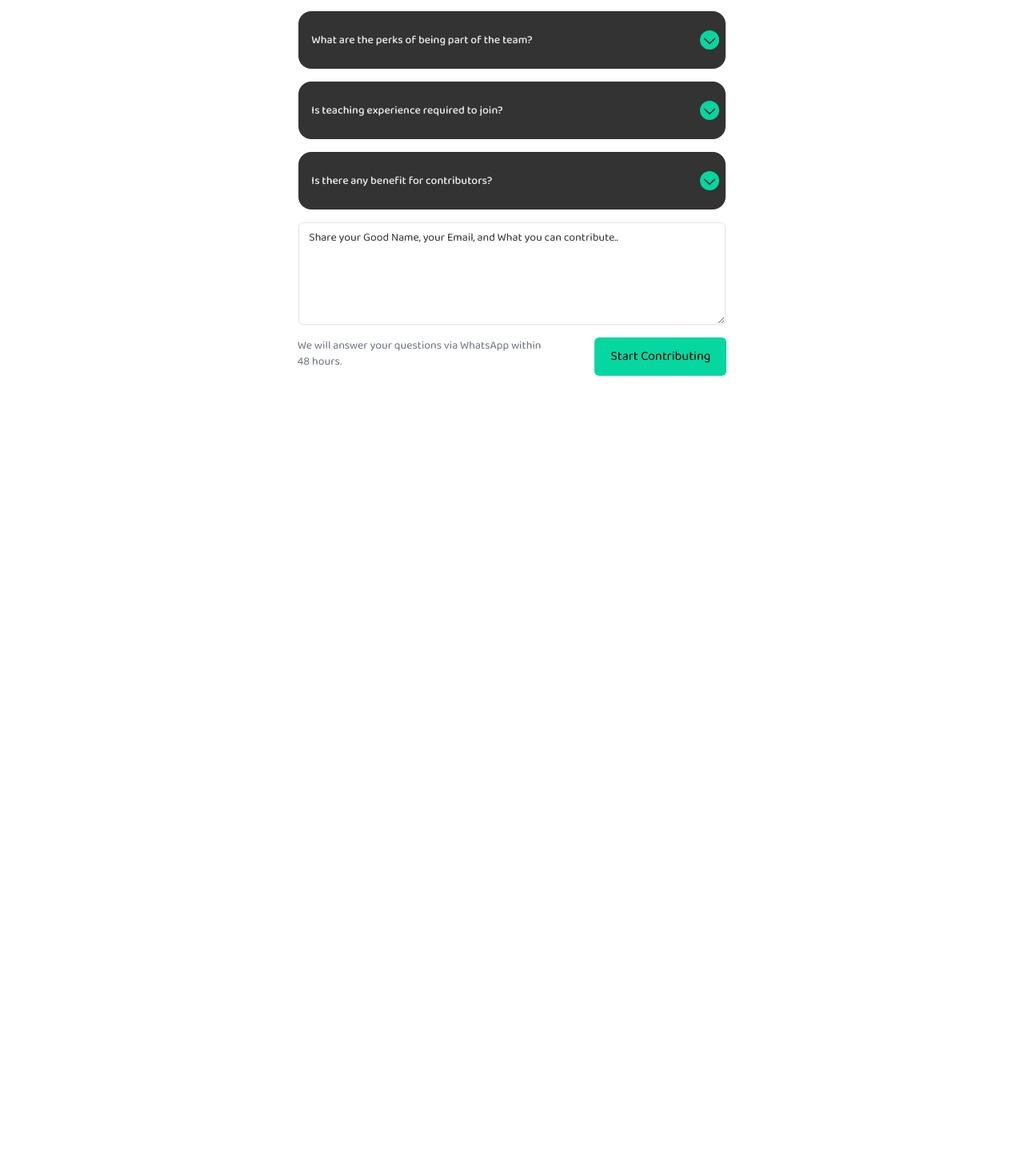
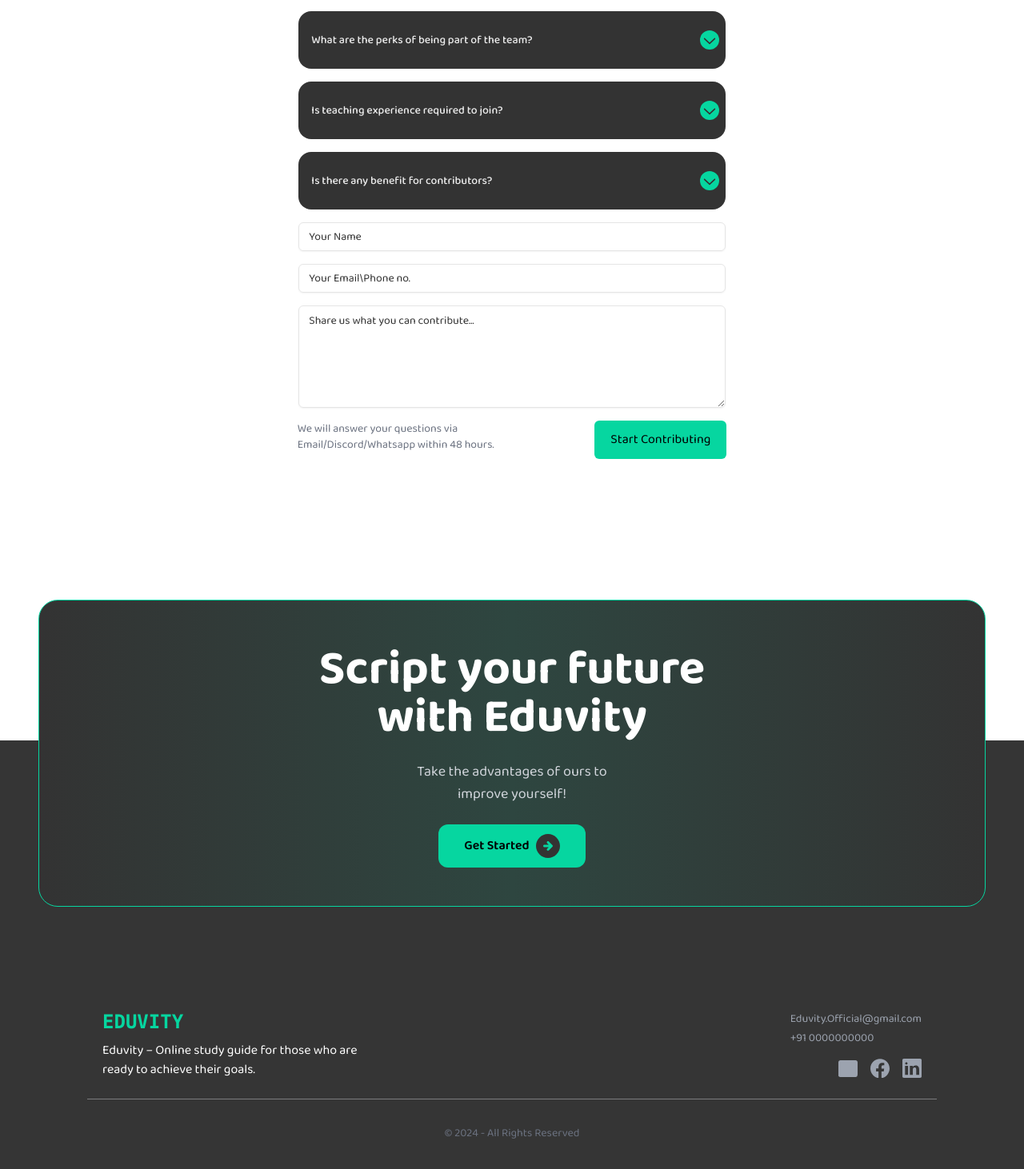
Before and after one commit to Letscodez/EduViti, a Next.js app: page / in a window 1280 px wide. Shown: the part 3692-5154 px from the top of the page at 80% size. Before the commit the page ends 4354 px from the top, so only its background shows below. Built offline with nearby package versions, Linux system fonts and the light colour scheme.

Commit message:
Co-authored-by: letscodez17@gmail.com <letscodez17@gmail.com>

```diff
--- /dev/null
+++ b/app/api/contact/route.ts
@@ -0,0 +1,37 @@
+import { NextResponse } from "next/server";
+
+export async function POST(req: Request) {
+  console.log("Received a POST request");
+
+  const { name, email, message } = await req.json();
+  console.log("Data:", { name, email, message });
+
+  // Discord webhook URL
+  const webhookURL =
+    "https://discord.com/api/webhooks/1298637837805031496/trU42SEl_dk0Zfb71jIsbRKfNhqEV6qAAuE12g_j0cRAQ0-uPgvqTtGVS4jOX5bv-mxo";
+
+  // Prepare the message
+  const discordMessage = {
+    content: `----New contact form submission----\n**Name:** ${name}\n**Email\\Phone Number:** ${email}\n**Message:** ${message}`,
+  };
+
+  try {
+    // Send data to Discord
+    await fetch(webhookURL, {
+      method: "POST",
+      headers: {
+        "Content-Type": "application/json",
+      },
+      body: JSON.stringify(discordMessage),
+    });
+
+    // Respond with success
+    return NextResponse.json({ message: "Message sent successfully!" });
+  } catch (error) {
+    console.error("Error sending message to Discord:", error);
+    return NextResponse.json(
+      { error: "Failed to send message." },
+      { status: 500 }
+    );
+  }
+}
--- a/app/components/navbar.tsx
+++ b/app/components/navbar.tsx
@@ -5,10 +5,9 @@
 import { nav_logo } from "@/images/main";
 import Hamburger from "./hamburger";
 import { difference } from "next/dist/build/utils";
-
 const Navbar: React.FC = () => {
   return (
-    <nav className="bg-teal-100/30 backdrop-brightness-50 backdrop-blur-3xl left-2 right-2 border border-primary/20 h-16 flex items-center justify-between rounded-xl fixed top-3 z-10 filter" >
+    <nav className="bg-teal-100/30 backdrop-brightness-50 backdrop-blur-3xl left-2 right-2 border border-primary/20 h-16 flex items-center justify-between rounded-xl fixed top-3 z-10 filter">
       {/* Logo */}
       <Image
         src={nav_logo}
--- a/app/page.tsx
+++ b/app/page.tsx
@@ -6,6 +6,7 @@
 import BenefitsSection from "./sections/Benifits";
 import EducatorCarousel from "./sections/Carousel";
 import Contact from "./sections/contact";
+import Footer from "./sections/Footer";
 
 export default function Home() {
   return (
@@ -17,6 +18,7 @@
       <BenefitsSection />
       <EducatorCarousel />
       <Contact />
+      <Footer />
     </main>
   );
 }
--- /dev/null
+++ b/app/sections/Footer.tsx
@@ -0,0 +1,95 @@
+import React from "react";
+import Image from "next/image";
+import { vector_svg } from "@/images/main";
+
+const Footer: React.FC = () => {
+  return (
+    <footer className="bg-[#353535] text-white py-10 min-h-auto">
+      {/* <section className="bg-gray-900 py-16 text-center"> */}
+      <div className="bg-white max-w-screen h-96 -mt-40"></div>
+      <div className="container mx-auto px-6 md:px-12">
+        <div className="bg-gradient-to-r from-[#333333] via-[#2e4640] to-[#333333] rounded-3xl p-10 text-white max-w-7xl mx-auto border-solid border-[1px] border-[#06D6A0] -mt-44 place-items-center h-96 ">
+          <h2 className=" font-bold mb-6 max-w-lg text-center text-6xl mt-4 xs:text-96">
+            Script your future with Eduvity
+          </h2>
+          <p className="text-lg text-gray-300 mb-6 max-w-60 text-center">
+            Take the advantages of ours to improve yourself!
+          </p>
+          <a
+            href="#"
+            className="bg-[#06D6A0] text-black font-semibold py-3 px-8 rounded-xl hover:opacity-80 transition-colors inline-flex items-center space-x-2"
+          >
+            <span>Get Started</span>
+            <Image src={vector_svg} alt="img" width={30} height={30} />
+          </a>
+        </div>
+      </div>
+      {/* </section> */}
+      <div className="container mx-auto flex flex-col md:flex-row justify-between items-center px-32 mt-32">
+        {/* Left Section (Logo and Description) */}
+        <div className="mb-6 md:mb-0">
+          <h2 className="text-2xl font-bold text-[#06D6A0] font-mono">
+            EDUVITY
+          </h2>
+          <p className="mt-2 max-w-xs">
+            Eduvity – Online study guide for those who are ready to achieve
+            their goals.
+          </p>
+        </div>
+
+        {/* Right Section (Contact Info) */}
+        <div className="flex flex-col items-center md:items-end">
+          <ul className="text-sm text-gray-400 space-y-1">
+            <li>
+              <a href="mailto:info@learnix.com" className="hover:text-white">
+                Eduvity.Official@gmail.com
+              </a>
+            </li>
+            <li>
+              <a href="tel:+910000000000" className="hover:text-white">
+                +91 0000000000
+              </a>
+            </li>
+          </ul>
+          <div className="flex space-x-4 mt-4">
+            <a href="#" className="hover:text-teal-400">
+              <svg
+                className="w-6 h-6 fill-current text-gray-400 hover:text-white"
+                xmlns="http://www.w3.org/2000/svg"
+                viewBox="0 0 24 24"
+              >
+                <path d="M24 4.56v14.88C24 21.88 22.88 23 21.44 23H2.56A2.57 2.57 0 010 19.44V4.56C0 3.12 1.12 2 2.56 2h18.88C22.88 2 24 3.12 24 4.56zM9.29 17.24v-8.48L16 12l-6.71 5.24z" />
+              </svg>
+            </a>
+            <a href="#" className="hover:text-teal-400">
+              <svg
+                className="w-6 h-6 fill-current text-gray-400 hover:text-white"
+                xmlns="http://www.w3.org/2000/svg"
+                viewBox="0 0 24 24"
+              >
+                <path d="M12 .297C5.373.297 0 5.67 0 12.297c0 6.081 4.388 11.11 10.125 12.1v-8.51H7.078v-3.59h3.047V9.797c0-3.007 1.792-4.657 4.533-4.657 1.312 0 2.684.236 2.684.236v2.953h-1.513c-1.492 0-1.957.926-1.957 1.876v2.24h3.328l-.532 3.59h-2.796v8.51C19.612 23.407 24 18.379 24 12.297 24 5.67 18.627.297 12 .297z" />
+              </svg>
+            </a>
+            <a href="#" className="hover:text-teal-400">
+              <svg
+                className="w-6 h-6 fill-current text-gray-400 hover:text-white"
+                xmlns="http://www.w3.org/2000/svg"
+                viewBox="0 0 24 24"
+              >
+                <path d="M22.23 0H1.77C.79 0 0 .77 0 1.72v20.55C0 23.23.77 24 1.77 24h20.46c.98 0 1.77-.77 1.77-1.72V1.72C24 .77 23.23 0 22.23 0zM7.07 20.27H3.34V9.03h3.73v11.24zm-1.87-12.8C4.12 7.47 3.44 6.8 3.44 6c0-.79.68-1.47 1.51-1.47.83 0 1.51.68 1.51 1.47s-.68 1.47-1.51 1.47zm15.82 12.8h-3.73v-5.95c0-1.42-.03-3.24-1.98-3.24-1.98 0-2.28 1.55-2.28 3.14v6.05h-3.73V9.03h3.58v1.53h.05c.5-.95 1.72-1.95 3.54-1.95 3.79 0 4.49 2.5 4.49 5.75v6.9z" />
+              </svg>
+            </a>
+          </div>
+        </div>
+      </div>
+
+      {/* Bottom Copyright */}
+      <hr className="w-[83%] mx-auto mt-6 opacity-40" />
+      <div className="text-center text-sm text-gray-500 mt-8">
+        © 2024 - All Rights Reserved
+      </div>
+    </footer>
+  );
+};
+
+export default Footer;
--- a/app/sections/contact.tsx
+++ b/app/sections/contact.tsx
@@ -1,4 +1,6 @@
-import React from "react";
+"use client";
+
+import React, { useState } from "react";
 import {
   Accordion,
   AccordionContent,
@@ -6,10 +8,49 @@
   AccordionTrigger,
 } from "@/components/ui/accordion";
 import { Textarea } from "@/components/ui/textarea";
-
+import { Input } from "@/components/ui/input";
 import { FAQs } from "@/data/main";
 
 const Contact = () => {
+  const [formData, setFormData] = useState({
+    name: "",
+    email: "",
+    message: "",
+  });
+
+  const handleChange = (
+    e: React.ChangeEvent<HTMLTextAreaElement | HTMLInputElement>
+  ) => {
+    setFormData({
+      ...formData,
+      [e.target.name]: e.target.value,
+    });
+  };
+
+  const handleSubmit = async (e: React.FormEvent) => {
+    e.preventDefault(); // Prevent default form submission
+
+    try {
+      const response = await fetch("/api/contact", {
+        method: "POST",
+        headers: {
+          "Content-Type": "application/json",
+        },
+        body: JSON.stringify(formData),
+      });
+
+      if (response.ok) {
+        alert("Message sent successfully!");
+        setFormData({ name: "", email: "", message: "" }); // Reset form
+      } else {
+        alert("Failed to send message.");
+      }
+    } catch (error) {
+      console.error("Error sending message:", error);
+      alert("Error sending message.");
+    }
+  };
+
   return (
     <section className="w-screen bg-white flex justify-center md:py-16">
       <div className="md:w-1/2 min-h-screen mx-auto flex flex-col text-center space-y-4">
@@ -29,24 +70,38 @@
           ))}
         </div>
         {/* ------------Contact------------ */}
-        <div className="space-y-4">
-          <Textarea />
-
-          {/* Information Note */}
+        <form onSubmit={handleSubmit} className="space-y-4">
+          <Input
+            name="name"
+            placeholder="Your Name"
+            value={formData.name}
+            onChange={handleChange}
+            required
+          />
+          <Input
+            type="email"
+            name="email"
+            placeholder="Your Email\Phone no."
+            value={formData.email}
+            onChange={handleChange}
+            required
+          />
+          <Textarea  name="message" value={formData.message} onChange={handleChange} required />
           <div className="flex flex-row justify-evenly">
             <span className="w-1/2 text-start">
               <p className="text-sm text-gray-500">
-                We will answer your questions via WhatsApp within 48 hours.
+                We will answer your questions via Email/Discord/Whatsapp within
+                48 hours.
               </p>
             </span>
             <button
               type="submit"
-              className="inline-flex items-center justify-center px-5 py-3 text-black bg-primary rounded-md hover:bg-teal-600 focus:outline-none focus:ring-2 focus:ring-offset-2 focus:ring-teal-500"
+              className="inline-flex items-center justify-center px-5 py-3 text-black bg-primary rounded-md hover:opacity-80 focus:outline-none focus:ring-2 focus:ring-offset-2 focus:ring-teal-500"
             >
               Start Contributing
             </button>
           </div>
-        </div>
+        </form>
       </div>
     </section>
   );
--- /dev/null
+++ b/components/ui/input.tsx
@@ -0,0 +1,25 @@
+import * as React from "react"
+
+import { cn } from "@/lib/utils"
+
+export interface InputProps
+  extends React.InputHTMLAttributes<HTMLInputElement> {}
+
+const Input = React.forwardRef<HTMLInputElement, InputProps>(
+  ({ className, type, ...props }, ref) => {
+    return (
+      <input
+        type={type}
+        className={cn(
+          "flex h-9 w-5/6 mx-auto rounded-md border border-neutral-200 bg-transparent px-3 py-1 text-sm shadow-sm transition-colors file:border-0 file:bg-transparent file:text-sm file:font-medium file:text-neutral-950 placeholder:text-bg outline-none",
+          className
+        )}
+        ref={ref}
+        {...props}
+      />
+    )
+  }
+)
+Input.displayName = "Input"
+
+export { Input }
--- a/components/ui/textarea.tsx
+++ b/components/ui/textarea.tsx
@@ -1,6 +1,7 @@
 import * as React from "react";
 
 import { cn } from "@/lib/utils";
+import { text } from "stream/consumers";
 
 export interface TextareaProps
   extends React.TextareaHTMLAttributes<HTMLTextAreaElement> {}
@@ -9,10 +10,10 @@
   ({ className, ...props }, ref) => {
     return (
       <textarea
-        placeholder={`Share your Good Name, your Email, and What you can contribute..
-        `}
+        placeholder="Share us what you can contribute..."
+
         className={cn(
-          "flex min-h-[60px] w-5/6 mx-auto h-32 rounded-md border border-neutral-200 bg-transparent px-3 py-2 text-sm shadow-sm placeholder:text-bg",
+          "flex min-h-[60px] w-5/6 mx-auto h-32 rounded-md border border-neutral-200 bg-transparent px-3 py-2 text-sm shadow-sm placeholder:text-bg outline-none",
           className
         )}
         ref={ref}
--- a/images/main.ts
+++ b/images/main.ts
@@ -20,6 +20,7 @@
 import rajwantsir from './rajwantsir.webp';
 import mohitsir from './mohitsir.webp';
 import khansir from './khan_sir.webp';
+import vector_svg from './Vector.svg';
 
 export {
   title,
@@ -42,6 +43,7 @@
   rajwantsir,
   mohitsir,
   khansir,
+  vector_svg,
 };
 //  Type declarations for imported images
 export type ImageAssets = {
@@ -65,6 +67,7 @@
   rajwantsir: StaticImageData;
   mohitsir: StaticImageData;
   khansir: StaticImageData;
+  vector_svg: any;
 };
 // Default export of images for better structure
 const images: ImageAssets = {
@@ -87,7 +90,8 @@
   sachinsir,
   rajwantsir,
   mohitsir,
-  khansir
+  khansir,
+  vector_svg,
 };
 
 export default images; // Default export
```
Also changed, not shown: images/Vector.svg (added).
